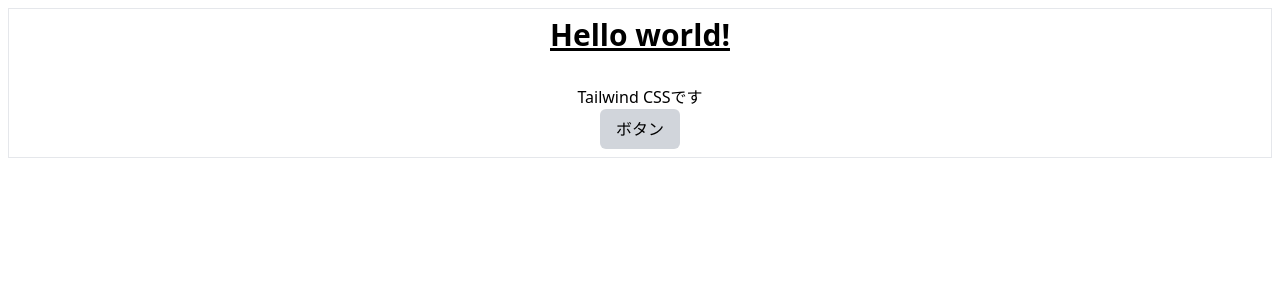
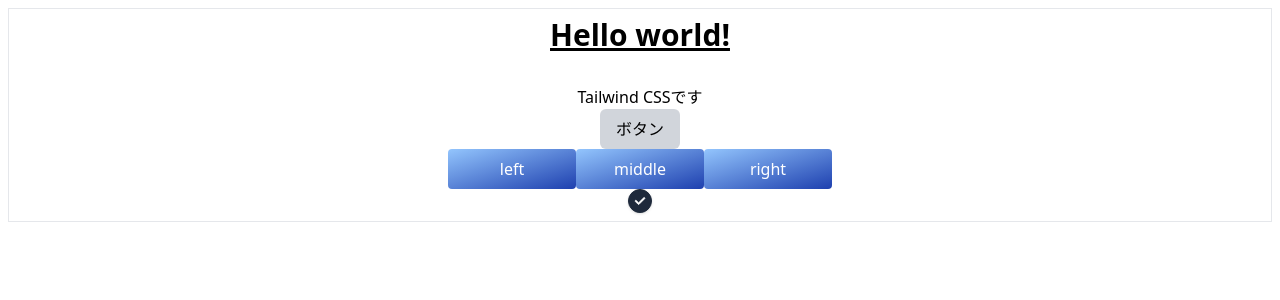
Before and after one commit to jini-labs-2/react-practice, a React (Create React App) app: page / in a window 1280 px wide. Shown: the top 300 px of the page. Built offline with nearby package versions, Linux system fonts and the light colour scheme.

Commit message:
add buttongroup

```diff
--- a/src/App.js
+++ b/src/App.js
@@ -1,3 +1,4 @@
+import Buttongroup from './components/Buttongroup';
 import logo from './logo.svg';
 
 function App() {
@@ -10,6 +11,18 @@ function App() {
       <button className='bg-gray-300 border-0 p-2 px-4 rounded-md hover:bg-gray-400 hover:text-white'>
         ボタン
       </button>
+      <Buttongroup />
+
+      <div class="inline-flex items-center">
+        <label class="flex items-center cursor-pointer relative">
+          <input defaultChecked type="checkbox" class="peer h-6 w-6 cursor-pointer transition-all appearance-none rounded-full bg-slate-100 shadow hover:shadow-md border border-slate-300 checked:bg-slate-800 checked:border-slate-800" id="check-custom-style" />
+          <span class="absolute text-white opacity-0 peer-checked:opacity-100 top-1/2 left-1/2 transform -translate-x-1/2 -translate-y-1/2">
+          <svg xmlns="http://www.w3.org/2000/svg" class="h-3.5 w-3.5" viewBox="0 0 20 20" fill="currentColor" stroke="currentColor" stroke-width="1">
+            <path fill-rule="evenodd" d="M16.707 5.293a1 1 0 010 1.414l-8 8a1 1 0 01-1.414 0l-4-4a1 1 0 011.414-1.414L8 12.586l7.293-7.293a1 1 0 011.414 0z" clip-rule="evenodd"></path>
+          </svg>
+          </span>
+        </label>
+      </div>
     </div>
   );
 }
--- /dev/null
+++ b/src/components/Buttongroup.jsx
@@ -0,0 +1,21 @@
+import React from 'react'
+
+const Buttongroup = () => {
+  return (
+    <>
+      <div className=''>
+        <button className='w-32 bg-gradient-to-br from-blue-300 to-blue-800 hover:bg-gradient-to-tl text-white rounded px-4 py-2'>
+          left
+        </button>
+        <button className='w-32 bg-gradient-to-br from-blue-300 to-blue-800 hover:bg-gradient-to-tl text-white rounded px-4 py-2'>
+          middle
+        </button>
+        <button className='w-32 bg-gradient-to-br from-blue-300 to-blue-800 hover:bg-gradient-to-tl text-white rounded px-4 py-2'>
+          right
+        </button>
+      </div>
+    </>
+  )
+}
+
+export default Buttongroup
```
